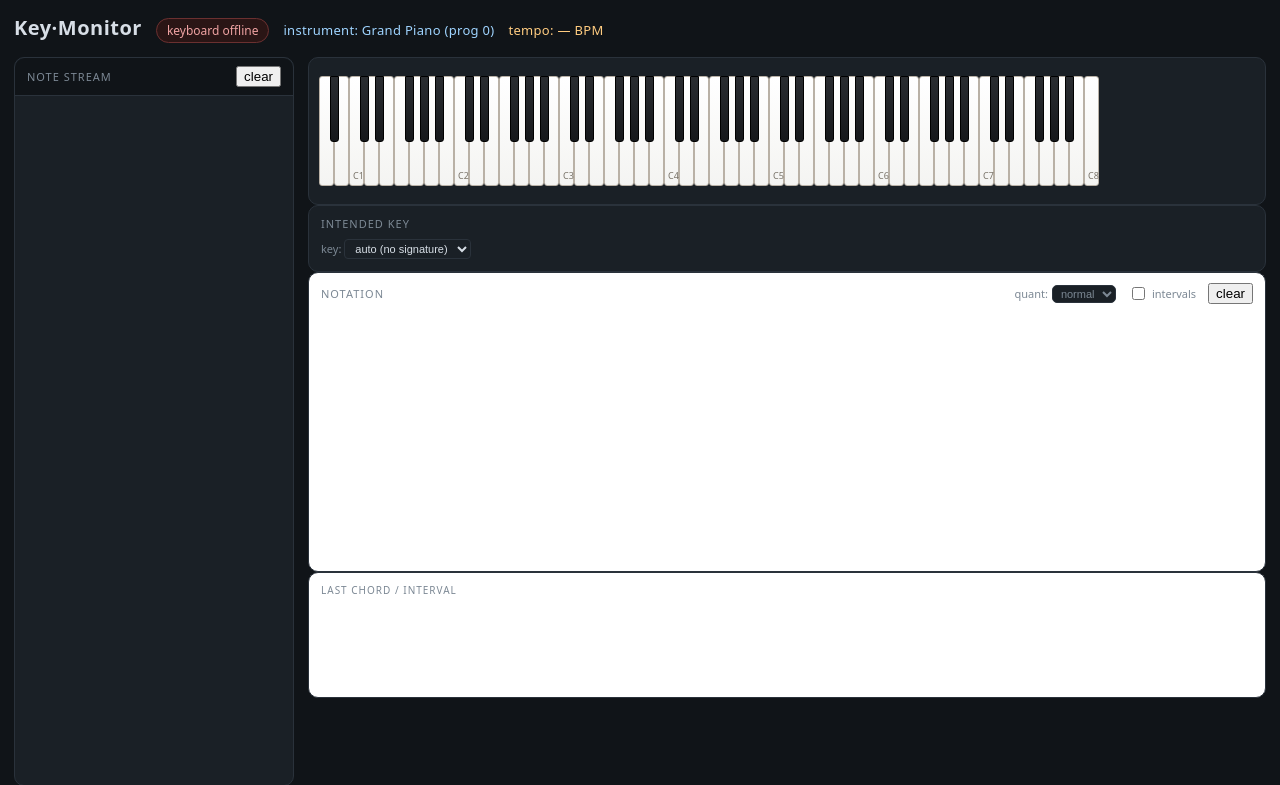
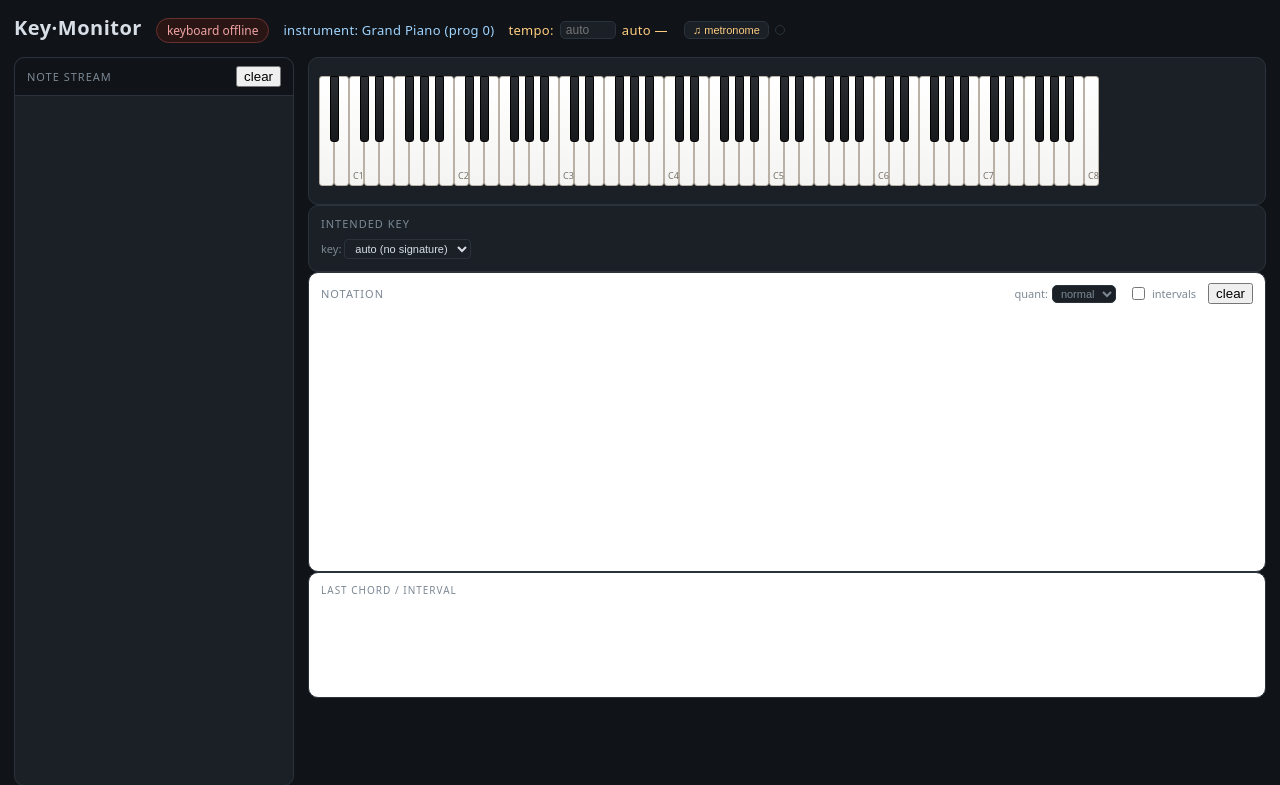
Before and after one commit to puijila-darwini/midi-monitor, a Flask app: page / in a window 1280 px wide. Shown: the top 785 px of the page. Run offline with Flask 3, Linux system fonts and the light colour scheme; data that the repository does not hold is empty; some libraries are stand-ins or nearby versions.

Commit message:
agent: user-defined tempo (fixed+detected guide) + web-audio metronome

```diff
--- a/monitor/app.py
+++ b/monitor/app.py
@@ -127,7 +127,9 @@ def _run_capture():
                 hub.publish({"type": "quantized_note", "note": qn["note"],
                              "on_time": qn["on_time"], "off_time": qn["off_time"],
                              "duration": qn["duration"], "velocity": qn["velocity"],
-                             "tempo": state.tempo_bpm})
+                             "tempo": state.tempo_bpm,
+                             "detected_bpm": state.detected_bpm,
+                             "user_tempo_bpm": state.user_tempo_bpm})
         elif etype == "program_change":
             state.handle(event)
             hub.publish({"type": "program_change", "program": event["program"],
@@ -171,6 +173,27 @@ def api_quant():
         return jsonify({"ok": False, "error": "divisions must be an int"}), 400
     state.set_quantization(divisions)
     return jsonify({"ok": True, "divisions": state.quantization_divisions})
+
+
+@app.route("/api/tempo", methods=["POST"])
+def api_tempo():
+    """Set (or clear) the user-fixed tempo used for quantization.
+
+    Body: {"bpm": <number>}. 0 / null clears the override so quantization
+    reverts to the live detected estimate (which stays as a suggestion).
+    """
+    body = request.get_json(silent=True) or {}
+    raw = body.get("bpm", 0)
+    try:
+        bpm = float(raw)
+    except (TypeError, ValueError):
+        return jsonify({"ok": False, "error": "bpm must be a number"}), 400
+    if bpm < 0 or bpm > 400:
+        return jsonify({"ok": False, "error": "bpm out of range"}), 400
+    state.set_user_tempo(bpm)
+    return jsonify({"ok": True, "bpm": state.user_tempo_bpm,
+                    "effective": state.tempo_bpm})
+
 
 
 @app.route("/events")
--- a/monitor/static/app.js
+++ b/monitor/static/app.js
@@ -21,8 +21,6 @@
 
   var keyEls = {};
   var held = new Set();
-  var noteOnTimes = [];  // for tempo calculation
-  var lastTempo = 0;
   var tempoBpm = 0;  // global tempo for quantization
 window.tempoBpm = 0;  // expose on window for durationToVexFlow
 
@@ -123,7 +121,6 @@ window.tempoBpm = 0;  // expose on window for durationToVexFlow
         // NOTE: do NOT push to stave here. The quantized_note event for the
         // same note adds it to the stave (with its proper duration). Pushing
         // here too renders each note twice (duplicate notes on the stave).
-        updateTempo(ev.time);
         break;
       case "noteoff":
         deactivate(ev.note);
@@ -160,6 +157,7 @@ window.tempoBpm = 0;  // expose on window for durationToVexFlow
           tempoBpm = ev.tempo;
           window.tempoBpm = ev.tempo;
         }
+        renderTempo(ev.tempo, ev.detected_bpm || 0, ev.user_tempo_bpm || 0);
         if (window.StavePanel) StavePanel.push("note", [ev.note], ev.off_time, null, ev.duration);
         break;
       case "capture_error":
@@ -197,26 +195,31 @@ window.tempoBpm = 0;  // expose on window for durationToVexFlow
     if (el) el.textContent = "instrument: " + name + " (prog " + program + ")";
   }
 
-  function updateTempo(time) {
-    // Track note-on times for tempo calculation
-    noteOnTimes.push(time);
-    // Keep only last 2 seconds of note onsets
-    var cutoff = time - 2.0;
-    noteOnTimes = noteOnTimes.filter(function(t) { return t > cutoff; });
-    if (noteOnTimes.length >= 2) {
-      var intervals = [];
-      for (var i = 1; i < noteOnTimes.length; i++) {
-        intervals.push(noteOnTimes[i] - noteOnTimes[i-1]);
+  // Render the tempo control from backend state.
+  // effective = the BPM quantization actually uses (user-fixed or detected);
+  // detected  = the live estimate, shown as a guide when a user tempo is set;
+  // user      = the user-fixed value (0 = auto).
+  function renderTempo(effective, detected, user) {
+    var el = document.getElementById("tempo");
+    if (!el) return;
+    var input = document.getElementById("tempo-input");
+    var tag = document.getElementById("tempo-tag");
+    var det = document.getElementById("tempo-detected");
+
+    if (input) {
+      // Don't clobber what the user is typing.
+      if (document.activeElement !== input) {
+        input.value = user > 0 ? String(Math.round(user)) : "";
       }
-      var avgInterval = intervals.reduce(function(a, b) { return a + b; }, 0) / intervals.length;
-      if (avgInterval > 0) {
-        var bpm = Math.round(60 / avgInterval);
-        if (bpm !== lastTempo && bpm >= 30 && bpm <= 300) {
-          lastTempo = bpm;
-          var el = document.getElementById("tempo");
-          if (el) el.textContent = "tempo: " + bpm + " BPM";
-        }
-      }
+    }
+    if (tag) {
+      tag.textContent = (user > 0 ? "fixed " : "auto ") +
+        (effective > 0 ? Math.round(effective) + " BPM" : "\u2014");
+    }
+    if (det) {
+      det.textContent = detected > 0
+        ? "detected ~" + Math.round(detected) + " BPM"
+        : "";
     }
   }
 
@@ -273,6 +276,127 @@ window.tempoBpm = 0;  // expose on window for durationToVexFlow
     });
   })();
 
+  // Tempo control: enter a BPM to fix the quantization tempo; clear to auto.
+  (function () {
+    var input = document.getElementById("tempo-input");
+    if (!input) return;
+    function apply() {
+      var raw = input.value.trim();
+      if (raw === "") {
+        fetch("/api/tempo", {
+          method: "POST",
+          headers: { "Content-Type": "application/json" },
+          body: JSON.stringify({ bpm: 0 })
+        }).then(function (r) { return r.json(); })
+          .then(function (res) {
+            if (window.StavePanel) window.StavePanel.clear();
+          })
+          .catch(function () {});
+        return;
+      }
+      var bpm = parseInt(raw, 10);
+      if (!isNaN(bpm) && bpm >= 30 && bpm <= 300) {
+        fetch("/api/tempo", {
+          method: "POST",
+          headers: { "Content-Type": "application/json" },
+          body: JSON.stringify({ bpm: bpm })
+        }).then(function (r) { return r.json(); })
+          .then(function (res) {
+            if (window.StavePanel) window.StavePanel.clear();
+          })
+          .catch(function () {});
+      }
+    }
+    input.addEventListener("change", apply);
+    input.addEventListener("keydown", function (e) {
+      if (e.key === "Enter") { input.blur(); apply(); }
+    });
+  })();
+
+  // Metronome: clicks at the effective tempo (tempoBpm) via Web Audio.
+  (function () {
+    var btn = document.getElementById("metronome-btn");
+    var beatEl = document.getElementById("metro-beat");
+    if (!btn) return;
+    var ctx = null;
+    var timer = null;
+    var running = false;
+    var beat = 0; // 0 = downbeat (accent), 1+ = offbeats
+
+    function ensureCtx() {
+      if (!ctx) {
+        try { ctx = new (window.AudioContext || window.webkitAudioContext)(); }
+        catch (e) { return null; }
+      }
+      if (ctx.state === "suspended") { ctx.resume().catch(function(){}); }
+      return ctx;
+    }
+
+    function click(accent) {
+      var c = ensureCtx();
+      if (!c) return;
+      var now = c.currentTime;
+      // two short oscillators for a percussive click; accent = higher pitch
+      var freq = accent ? 1800 : 1200;
+      for (var i = 0; i < 2; i++) {
+        var osc = c.createOscillator();
+        var gain = c.createGain();
+        osc.type = "square";
+        osc.frequency.value = i === 0 ? freq : freq * 0.5;
+        gain.gain.setValueAtTime(i === 0 ? 0.7 : 0.5, now);
+        gain.gain.exponentialRampToValueAtTime(0.001, now + 0.03);
+        osc.connect(gain);
+        gain.connect(c.destination);
+        osc.start(now);
+        osc.stop(now + 0.04);
+      }
+      if (beatEl) {
+        beatEl.classList.remove("metro-accent", "metro-pulse");
+        void beatEl.offsetWidth; // restart animation
+        beatEl.classList.add(accent ? "metro-accent" : "metro-pulse");
+      }
+      beat = (beat + 1) % 4; // count in 4/4; accent every 4 downbeats
+    }
+
+    function start() {
+      var bpm = tempoBpm > 0 ? tempoBpm : 0;
+      if (bpm <= 0) return; // no tempo yet
+      stop();
+      beat = 0;
+      var intervalMs = 60000 / bpm;
+      timer = setInterval(function () {
+        click(beat === 0);
+      }, intervalMs);
+      running = true;
+      btn.classList.add("active");
+      btn.textContent = "\u266b stop";
+      // click immediately on start so there's no dead wait
+      click(true);
+    }
+
+    function stop() {
+      if (timer) { clearInterval(timer); timer = null; }
+      running = false;
+      if (btn) {
+        btn.classList.remove("active");
+        btn.textContent = "\u266b metronome";
+      }
+      if (beatEl) { beatEl.classList.remove("metro-accent", "metro-pulse"); }
+    }
+
+    btn.addEventListener("click", function () {
+      if (running) { stop(); }
+      else { start(); }
+    });
+
+    window.__metro = { stop: stop };
+
+    // Tidy up if the effective tempo disappears or the page hides.
+    document.addEventListener("visibilitychange", function () {
+      if (document.hidden) stop();
+    });
+  })();
+
   // initial state
   fetch("/api/state")
     .then(function (r) { return r.json(); })
@@ -286,6 +410,7 @@ window.tempoBpm = 0;  // expose on window for durationToVexFlow
         tempoBpm = s.tempo_bpm;
         window.tempoBpm = s.tempo_bpm;
       }
+      renderTempo(s.tempo_bpm || 0, s.detected_bpm || 0, s.user_tempo_bpm || 0);
       if (typeof s.quantization_divisions !== "undefined") {
         var qsel = document.getElementById("quantization");
         if (qsel && qsel.querySelector('option[value="' + s.quantization_divisions + '"]')) {
--- a/monitor/static/style.css
+++ b/monitor/static/style.css
@@ -143,10 +143,58 @@ header h1 {
   letter-spacing: 0.3px;
 }
 #tempo {
+  display: flex;
+  align-items: center;
+  gap: 6px;
   font-size: 13px;
   color: #ffcc80;
   font-weight: 500;
   letter-spacing: 0.3px;
+}
+.tempo-input {
+  width: 56px;
+  font-size: 12px;
+  padding: 1px 5px;
+  border-radius: 5px;
+  border: 1px solid var(--border);
+  background: var(--panel);
+  color: inherit;
+}
+.tempo-tag {
+  color: #ffcc80;
+}
+.tempo-detected {
+  color: var(--dim);
+  font-weight: 400;
+  font-size: 11px;
+}
+.metro-btn {
+  font-size: 11px;
+  padding: 2px 8px;
+  margin-left: 4px;
+  border-radius: 6px;
+  border: 1px solid var(--border);
+  background: var(--panel);
+  color: inherit;
+  cursor: pointer;
+}
+.metro-btn.active {
+  background: #4c9aff;
+  color: #0c0f14;
+  border-color: #4c9aff;
+}
+.metro-beat {
+  width: 10px;
+  height: 10px;
+  border-radius: 50%;
+  background: none;
+  border: 1px solid var(--border);
+}
+.metro-pulse {
+  background: #4c9aff;
+}
+.metro-accent {
+  background: #ffcc80;
 }
 
 /* ---- piano ---- */
--- a/monitor/templates/index.html
+++ b/monitor/templates/index.html
@@ -12,7 +12,15 @@
     <h1>Key&middot;Monitor</h1>
     <div id="status" class="status offline">keyboard offline</div>
     <div id="instrument" class="instrument">instrument: &mdash;</div>
-    <div id="tempo" class="tempo">tempo: &mdash; BPM</div>
+    <div id="tempo" class="tempo">
+      <span>tempo:</span>
+      <input type="number" id="tempo-input" class="tempo-input" min="30" max="300" step="1"
+             placeholder="auto" title="Set a fixed tempo (BPM) to lock quantization; blank = auto-detect">
+      <span id="tempo-tag" class="tempo-tag">auto</span>
+      <span id="tempo-detected" class="tempo-detected"></span>
+      <button id="metronome-btn" class="metro-btn" type="button" title="Click at the tempo">&#9835; metronome</button>
+      <span id="metro-beat" class="metro-beat" aria-hidden="true"></span>
+    </div>
   </header>
 
   <div id="capture-error" class="capture-error" role="alert"></div>
```
Also changed, not shown: AGENTS.md (+27 -0 lines), monitor/state.py (+32 -2 lines).
